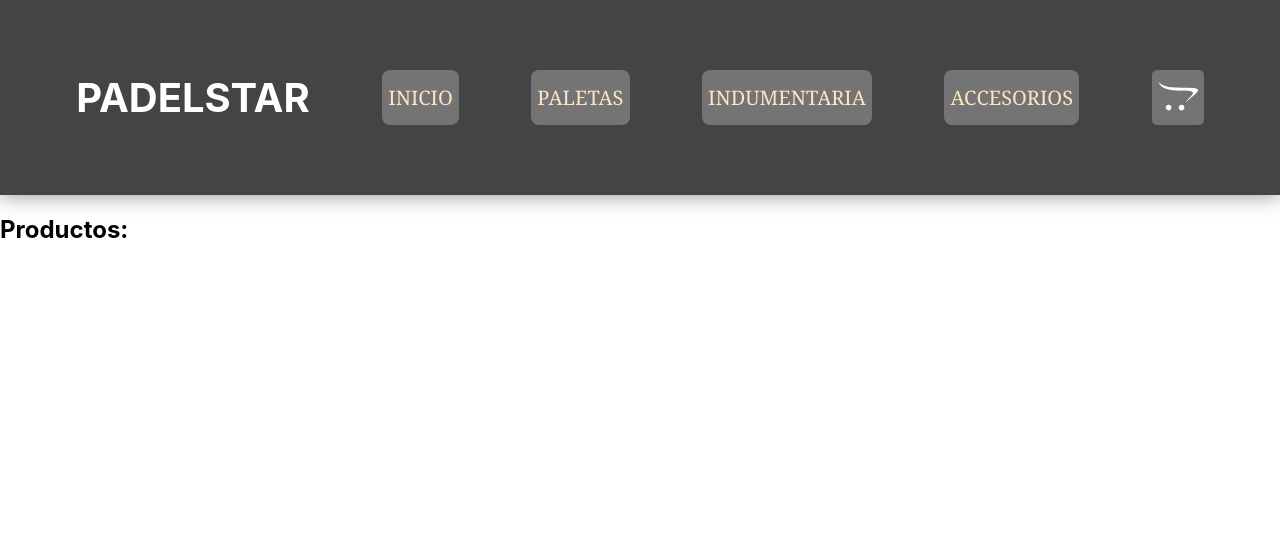
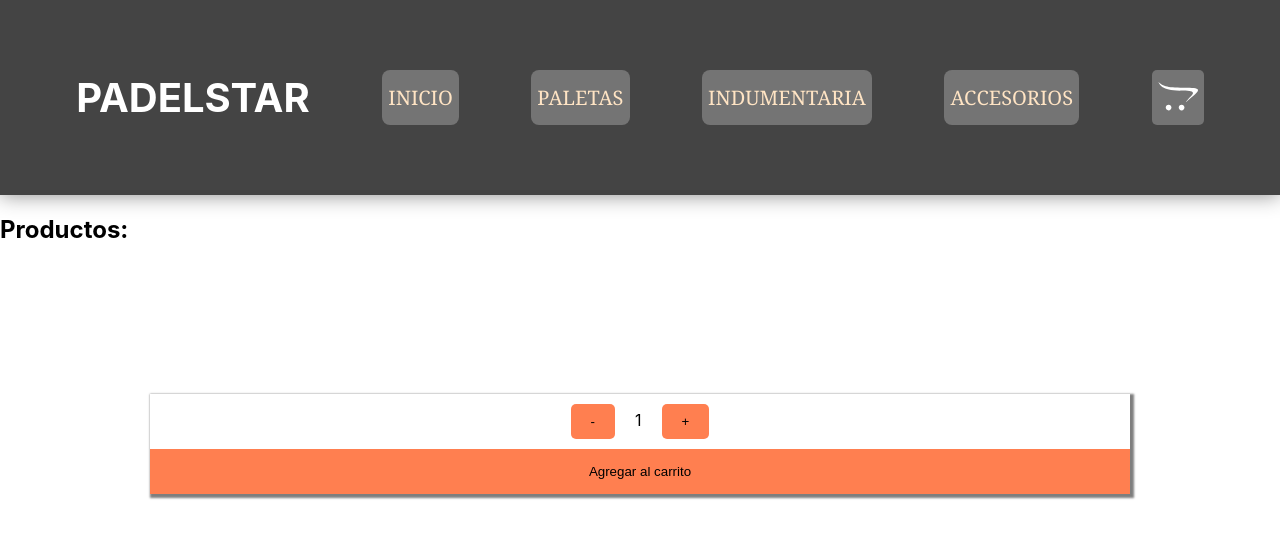
Before and after one commit to EmirMaya/padelstar, a React (Create React App) app: page / in a window 1280 px wide. Shown: the top 538 px of the page. Built offline with nearby package versions, Linux system fonts and the light colour scheme.

Commit message:
desafio contador

```diff
--- /dev/null
+++ b/src/components/ItemCounter/ItemCounter.css
@@ -0,0 +1,27 @@
+.cardBox {
+    margin: 150px;
+    display: flex;
+    flex-direction: column;
+    justify-content: center;
+    box-shadow: 2px 2px 2px 2px rgba(0, 0, 0, 0.506);
+}
+
+.countBox {
+    display: flex;
+    justify-content: center;
+}
+
+.countButton {
+    margin: 10px 20px;
+    padding: 10px 20px;
+    border: none;
+    background-color: coral;
+    border-radius: 5px;
+}
+
+.cartButton2 {
+    border: none;
+    padding: 15px 5px;
+    background-color: coral;
+    width: 100%;
+}
--- /dev/null
+++ b/src/components/ItemCounter/ItemCounter.js
@@ -0,0 +1,33 @@
+import { useState } from "react";
+import "./ItemCounter.css"
+const ItemCounter = ({ initial, stock, onAdd }) => {
+    const [count, setCount] = useState(1)
+
+    console.log(stock)
+
+    const decrement = () => {
+        if (count > initial) {
+            setCount(count - 1)
+        }
+    }
+
+    const increment = () => {
+        if (count < stock) {
+            setCount(count + 1)
+        }
+    }
+    return (
+        <div className="cardBox">
+            <div className="countBox">
+                <button onClick={decrement} className="countButton">-</button>
+                <p>{count}</p>
+                <button onClick={increment} className="countButton">+</button>
+            </div>
+            <button onClick={() => onAdd(count)} className="cartButton2">Agregar al carrito</button>
+        </div>
+    )
+
+
+}
+
+export default ItemCounter;
--- a/src/components/ItemsListContainer/ItemListContainer.js
+++ b/src/components/ItemsListContainer/ItemListContainer.js
@@ -1,7 +1,18 @@
+import ItemCounter from "../ItemCounter/ItemCounter"
+
+
+
 const ItemListContainer = (props) => {
+
+    const handleOnAdd = (quantity) => {
+        console.log(`Se agregaron ${quantity} productos al carrito`)
+    }
     console.log(props.greeting);
-    return(
-        <h2>{props.greeting}</h2>
+    return (
+        <div>
+            <h2>{props.greeting}</h2>
+            <ItemCounter initial="1" stock="5" onAdd={handleOnAdd} />
+        </div>
     );
 };
 
```
Also changed, not shown: src/App.js (+6 -3 lines).
